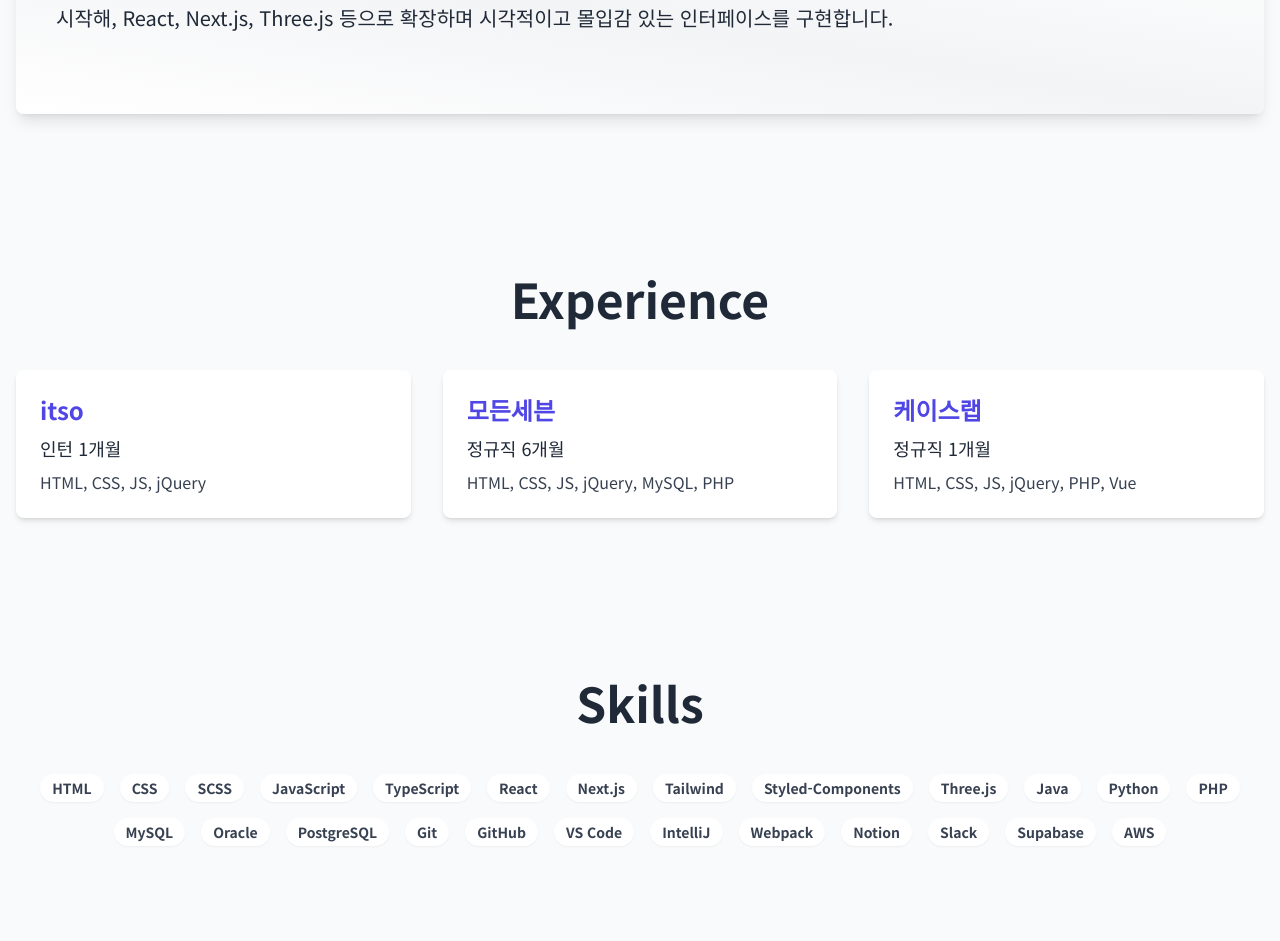
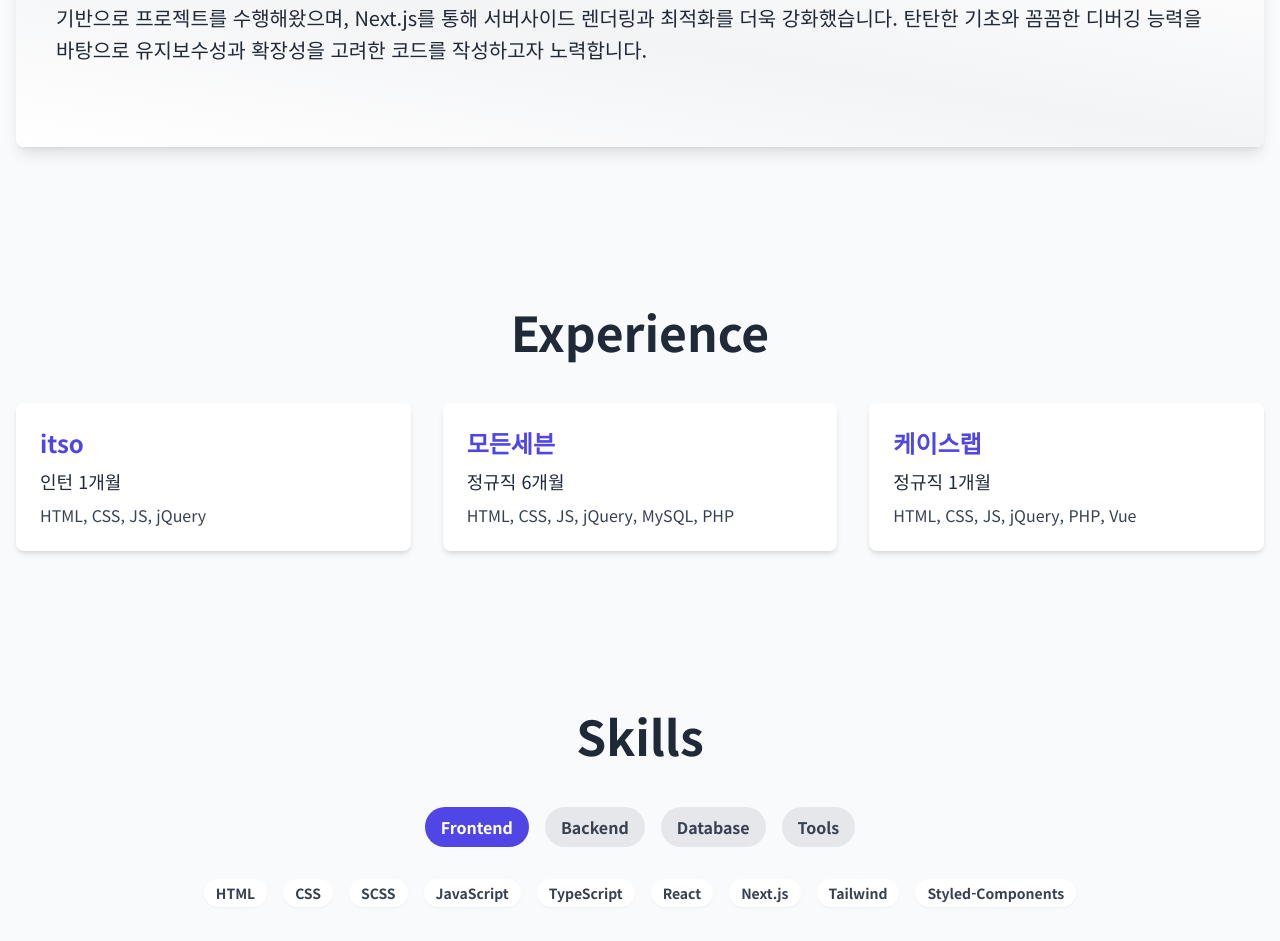
Before and after one commit to wdohoon/portfolio, a Next.js app: page / in a window 1280 px wide. Shown: the part 1171-2112 px from the top of the page. Built offline with nearby package versions, Linux system fonts and the light colour scheme.

Commit message:
2024.12.22

```diff
--- a/src/app/page.tsx
+++ b/src/app/page.tsx
@@ -122,6 +122,14 @@ export default function Page() {
   const heroRef = useRef(null)
   const heroInView = useInView(heroRef, { once: true })
 
+  // 스킬 섹션 탭: 'frontend', 'backend', 'database', 'tools'
+  const [activeSkillTab, setActiveSkillTab] = useState<'frontend' | 'backend' | 'database' | 'tools'>('frontend');
+
+  const frontendSkills = ['HTML','CSS','SCSS','JavaScript','TypeScript','React','Next.js','Tailwind','Styled-Components'];
+  const backendSkills = ['Java','Python','PHP'];
+  const dbSkills = ['MySQL','Oracle','PostgreSQL'];
+  const toolSkills = ['Git','GitHub','VS Code','IntelliJ','Webpack','Notion','Slack','Supabase','AWS'];
+
   return (
     <ParallaxProvider>
       <div className="relative overflow-hidden bg-gray-50 dark:bg-gray-900 text-gray-800 dark:text-gray-200">
@@ -185,9 +193,9 @@ export default function Page() {
           <h2 className="text-5xl font-bold mb-12 text-center">About</h2>
           <div className="bg-gradient-to-tr from-white via-gray-100 to-white dark:from-gray-800 dark:to-gray-900 dark:via-gray-700 rounded-lg p-10 shadow-lg">
             <p className="text-xl leading-relaxed mb-10">
-              저는 프론트엔드 개발자로서 다양한 웹 환경에서 사용자에게 즐거운 경험을 제공하고자 합니다.
-              HTML, CSS, JavaScript, jQuery 기반으로 시작해, React, Next.js, Three.js 등으로 확장하며
-              시각적이고 몰입감 있는 인터페이스를 구현합니다.
+              저는 프론트엔드 개발자로서 다양한 웹 환경에서 사용자에게 매끄러운 경험을 제공하는 데에 열정을 가지고 있습니다.
+              JavaScript와 React를 기반으로 프로젝트를 수행해왔으며, Next.js를 통해 서버사이드 렌더링과 최적화를 더욱 강화했습니다.
+              탄탄한 기초와 꼼꼼한 디버깅 능력을 바탕으로 유지보수성과 확장성을 고려한 코드를 작성하고자 노력합니다.
             </p>
           </div>
         </section>
@@ -217,8 +225,54 @@ export default function Page() {
         {/* Skills Section */}
         <section id="skills" className="max-w-7xl mx-auto py-20 px-4">
           <h2 className="text-5xl font-bold mb-12 text-center">Skills</h2>
+          {/* 탭 버튼들 */}
+          <div className="flex justify-center space-x-4 mb-8">
+            <button
+              className={`px-4 py-2 rounded-full font-semibold transition ${
+                activeSkillTab === 'frontend'
+                  ? 'bg-indigo-600 text-white'
+                  : 'bg-gray-200 dark:bg-gray-700 text-gray-700 dark:text-gray-300 hover:bg-indigo-100 hover:dark:bg-indigo-800'
+              }`}
+              onClick={() => setActiveSkillTab('frontend')}
+            >
+              Frontend
+            </button>
+            <button
+              className={`px-4 py-2 rounded-full font-semibold transition ${
+                activeSkillTab === 'backend'
+                  ? 'bg-indigo-600 text-white'
+                  : 'bg-gray-200 dark:bg-gray-700 text-gray-700 dark:text-gray-300 hover:bg-indigo-100 hover:dark:bg-indigo-800'
+              }`}
+              onClick={() => setActiveSkillTab('backend')}
+            >
+              Backend
+            </button>
+            <button
+              className={`px-4 py-2 rounded-full font-semibold transition ${
+                activeSkillTab === 'database'
+                  ? 'bg-indigo-600 text-white'
+                  : 'bg-gray-200 dark:bg-gray-700 text-gray-700 dark:text-gray-300 hover:bg-indigo-100 hover:dark:bg-indigo-800'
+              }`}
+              onClick={() => setActiveSkillTab('database')}
+            >
+              Database
+            </button>
+            <button
+              className={`px-4 py-2 rounded-full font-semibold transition ${
+                activeSkillTab === 'tools'
+                  ? 'bg-indigo-600 text-white'
+                  : 'bg-gray-200 dark:bg-gray-700 text-gray-700 dark:text-gray-300 hover:bg-indigo-100 hover:dark:bg-indigo-800'
+              }`}
+              onClick={() => setActiveSkillTab('tools')}
+            >
+              Tools
+            </button>
+          </div>
+
+          {/* 탭별 콘텐츠 */}
           <div className="flex flex-wrap gap-4 justify-center">
-            {['HTML','CSS','SCSS','JavaScript','TypeScript','React','Next.js','Tailwind','Styled-Components','Three.js','Java','Python','PHP','MySQL','Oracle','PostgreSQL','Git','GitHub','VS Code','IntelliJ','Webpack','Notion','Slack','Supabase','AWS'].map((skill, i) => (
+            {activeSkillTab === 'frontend' && (
+              ['HTML','CSS','SCSS','JavaScript','TypeScript','React','Next.js','Tailwind','Styled-Components'].map((skill, i) => (
                 <motion.span
                   key={i}
                   className="px-3 py-1 text-sm font-semibold bg-white dark:bg-gray-800 text-gray-700 dark:text-gray-200 rounded-full shadow-sm hover:shadow-md hover:bg-indigo-100 hover:dark:bg-indigo-800 transition transform hover:scale-105"
@@ -226,7 +280,41 @@ export default function Page() {
                 >
                   {skill}
                 </motion.span>
-            ))}
+              ))
+            )}
+            {activeSkillTab === 'backend' && (
+              ['Java','Python','PHP'].map((skill, i) => (
+                <motion.span
+                  key={i}
+                  className="px-3 py-1 text-sm font-semibold bg-white dark:bg-gray-800 text-gray-700 dark:text-gray-200 rounded-full shadow-sm hover:shadow-md hover:bg-indigo-100 hover:dark:bg-indigo-800 transition transform hover:scale-105"
+                  whileHover={{ scale: 1.1 }}
+                >
+                  {skill}
+                </motion.span>
+              ))
+            )}
+            {activeSkillTab === 'database' && (
+              ['MySQL','Oracle','PostgreSQL'].map((skill, i) => (
+                <motion.span
+                  key={i}
+                  className="px-3 py-1 text-sm font-semibold bg-white dark:bg-gray-800 text-gray-700 dark:text-gray-200 rounded-full shadow-sm hover:shadow-md hover:bg-indigo-100 hover:dark:bg-indigo-800 transition transform hover:scale-105"
+                  whileHover={{ scale: 1.1 }}
+                >
+                  {skill}
+                </motion.span>
+              ))
+            )}
+            {activeSkillTab === 'tools' && (
+              ['Git','GitHub','VS Code','IntelliJ','Webpack','Notion','Slack','Supabase','AWS'].map((skill, i) => (
+                <motion.span
+                  key={i}
+                  className="px-3 py-1 text-sm font-semibold bg-white dark:bg-gray-800 text-gray-700 dark:text-gray-200 rounded-full shadow-sm hover:shadow-md hover:bg-indigo-100 hover:dark:bg-indigo-800 transition transform hover:scale-105"
+                  whileHover={{ scale: 1.1 }}
+                >
+                  {skill}
+                </motion.span>
+              ))
+            )}
           </div>
         </section>
 
```
Lines whose indentation alone changed are shown as unchanged.
